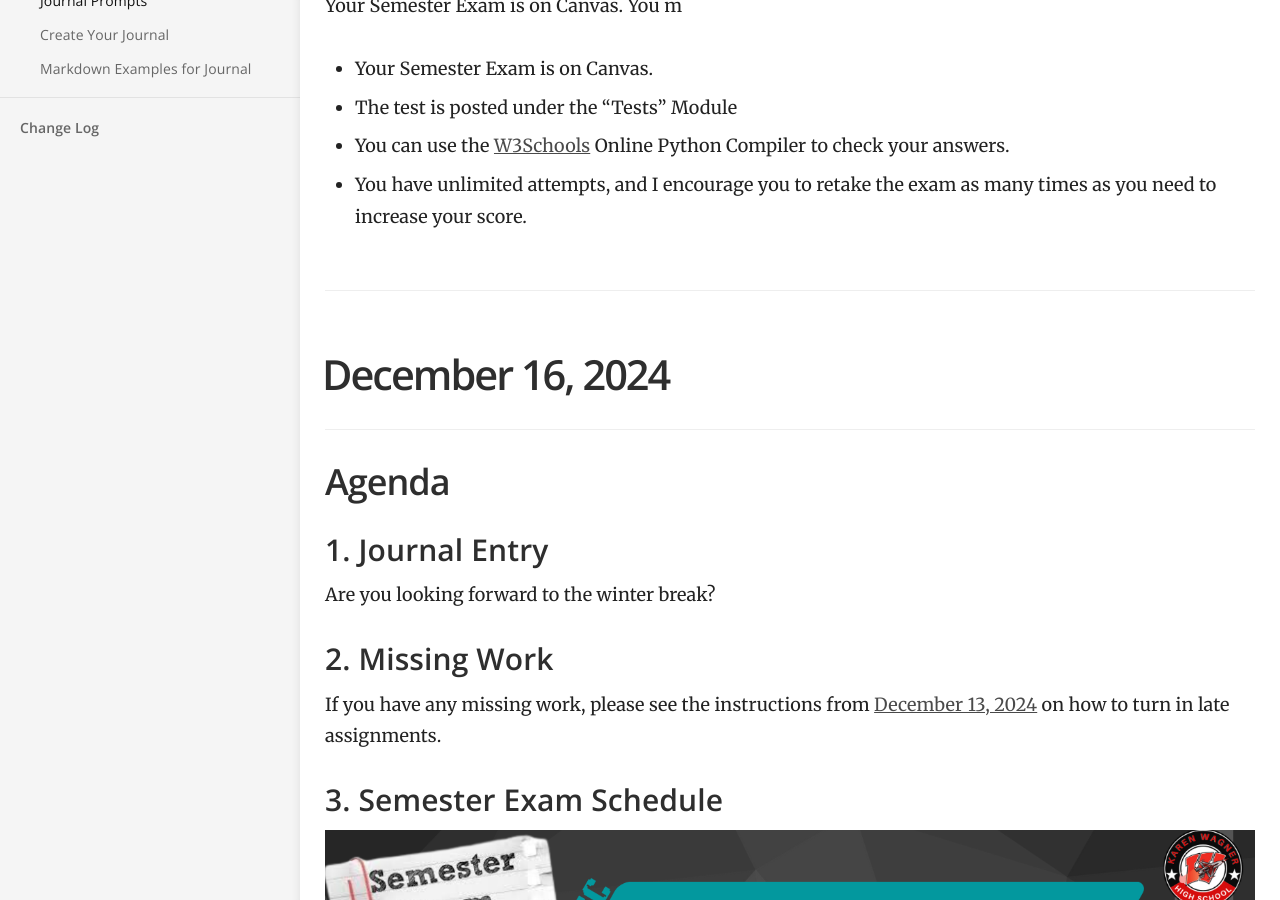
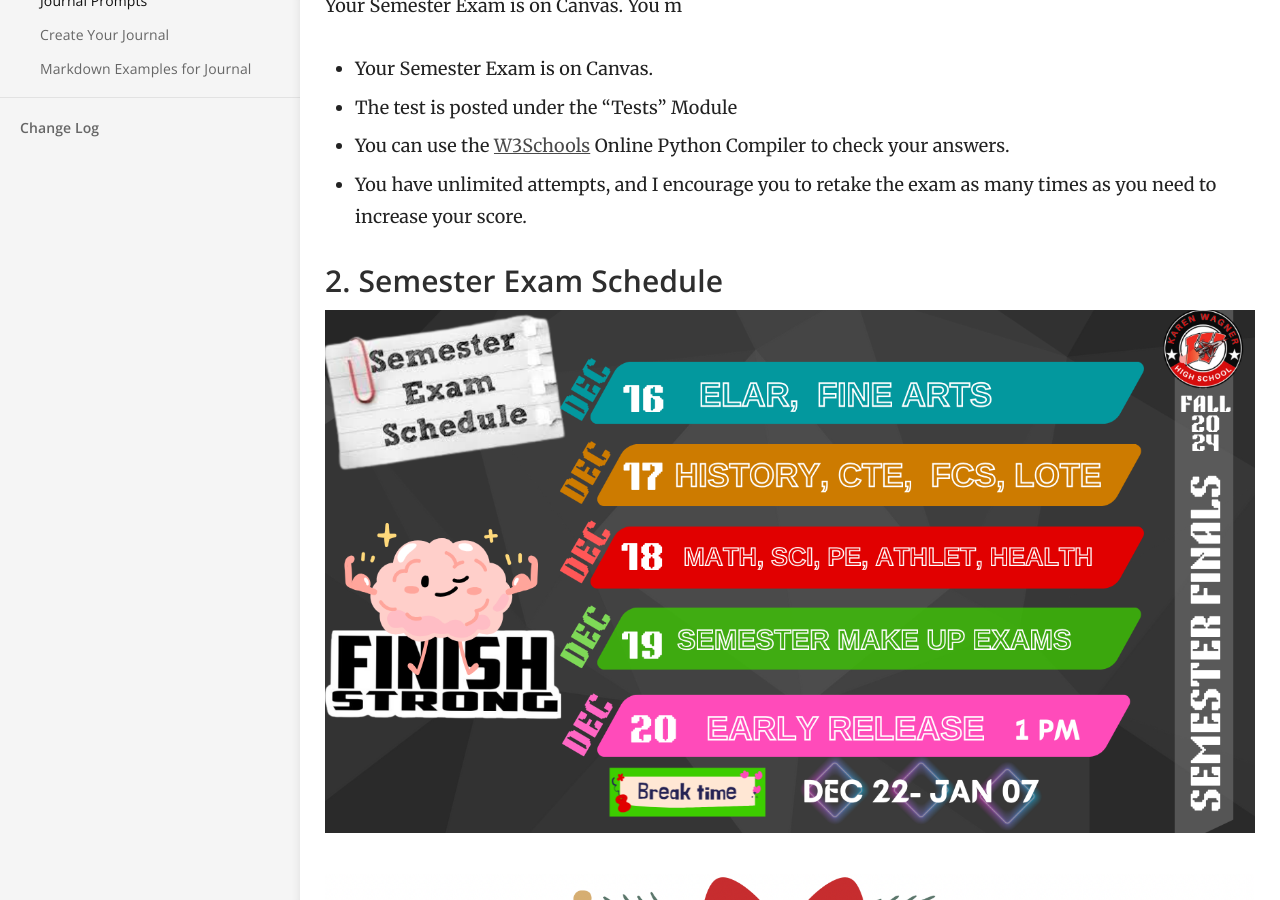
Before and after one commit to mswhitby/classroom, a Jekyll site: the page built from _docs/classes/1st.md, in a window 1280 px wide and 900 px high, scrolled down 515 px. Built offline with Jekyll 4.4.1, drawn with Linux system fonts in a browser that asks for light colours.

Commit message:
Updated lessons

```diff
--- a/_docs/classes/1st.md
+++ b/_docs/classes/1st.md
@@ -18,6 +18,11 @@ Your Semester Exam is on Canvas. You m
 - You can use the [W3Schools](https://www.w3schools.com/python/trypython.asp?filename=demo_default) Online Python Compiler to check your answers.
 - You have unlimited attempts, and I encourage you to retake the exam as many times as you need to increase your score.
 
+### 2. Semester Exam Schedule
+![alt text](../../media/2024_exams_wide.png)
+
+![alt text](../../media/2024_christmas_spirit_week.png)
+
 ----
 
 # December 16, 2024
@@ -32,10 +37,10 @@ Are you looking forward to the winter break?
 
 If you have any missing work, please see the instructions from [December 13, 2024](https://github.com/mswhitby/classroom/blob/main/_docs/classes/1st.md#december-13-2024) on how to turn in late assignments.
 
-### 3. Semester Exam Schedule
+<!-- ### 3. Semester Exam Schedule
 ![alt text](../../media/2024_exams_wide.png)
 
-![alt text](../../media/2024_christmas_spirit_week.png)
+![alt text](../../media/2024_christmas_spirit_week.png) -->
 
 
 <!-- # December 16, 2024
```
